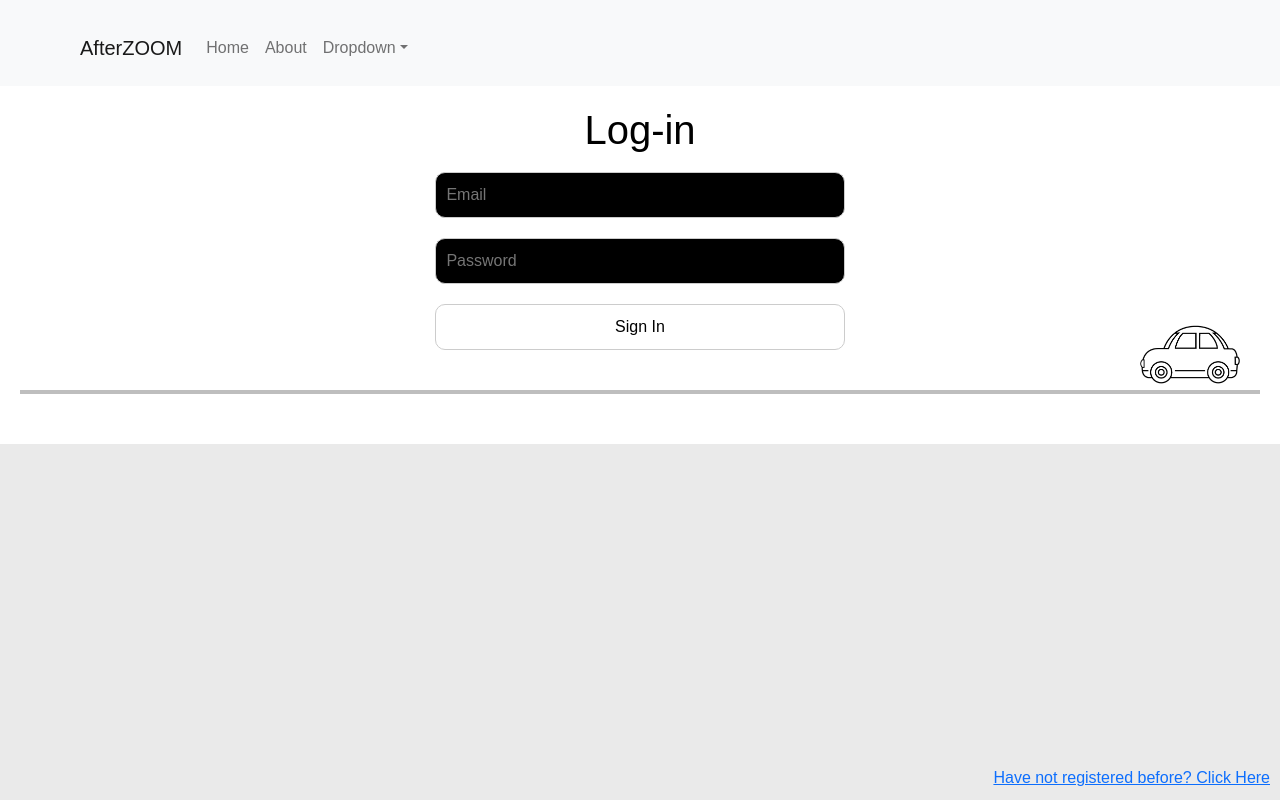
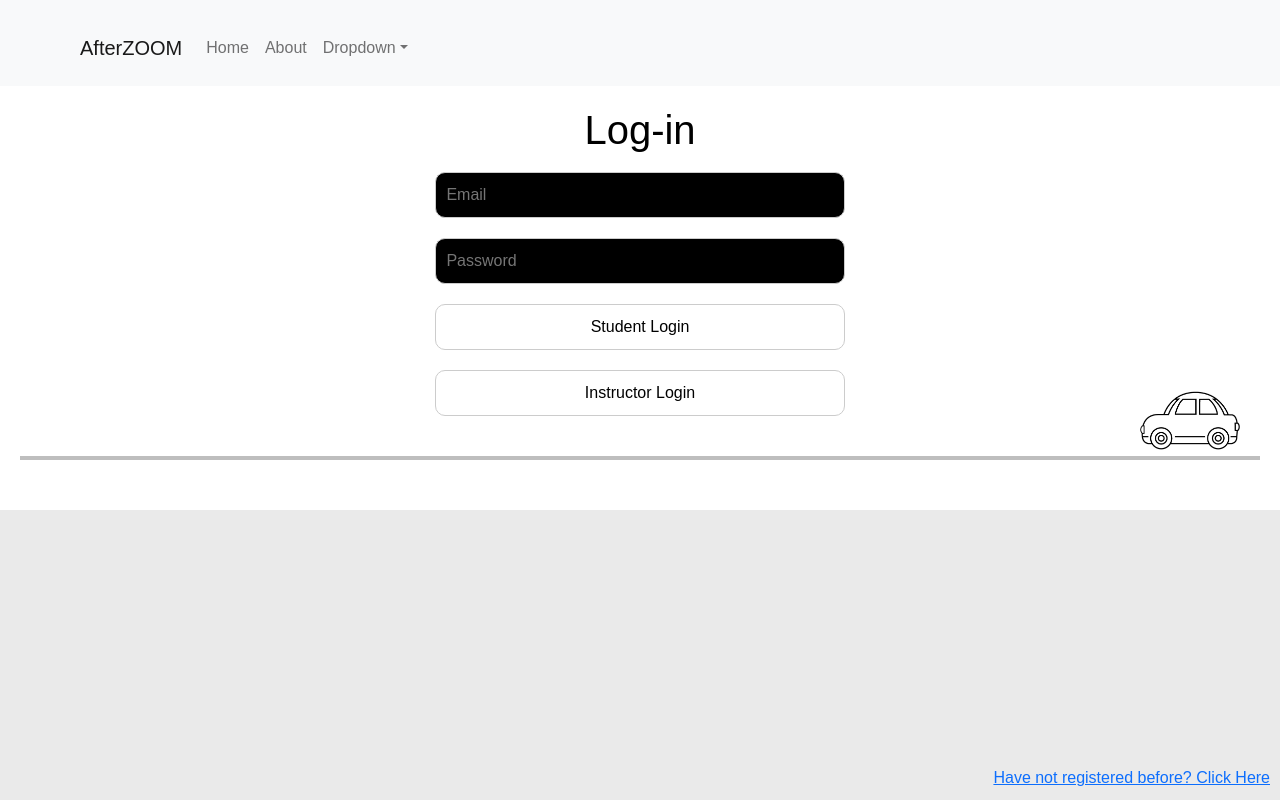
Before and after one commit to Rocket8900/wadproject, a React (Create React App) app in the folder afterzoom/: page /login in a window 1280 px wide. Built offline with nearby package versions, Linux system fonts and the light colour scheme.

Commit message:
login attempt

```diff
--- a/afterzoom/src/App.js
+++ b/afterzoom/src/App.js
@@ -1,7 +1,7 @@
 import NavbarComponent from "./components/ui/Navbar";
 import { Home } from "./components/home/Home";
 import { Login } from "./components/login/Login";
-import { UserDashboard } from "./components/dashboards/UserDashboard";
+import { StudentDashboard } from "./components/dashboards/StudentDashboard";
 import { InstructorDashboard } from "./components/dashboards/InstructorDashboard";
 import  Registration  from "./components/registration/registration";
 import InstructorsComponent from "./components/instructors/instructors";
@@ -21,7 +21,7 @@ export default function App() {
         <Route path="/" element={<Home />} />
         <Route path="/login" element={<Login />} />
         <Route path="/registration" element={<Registration />} />
-        <Route path="/student-dashboard" element={<UserDashboard />} />
+        <Route path="/student-dashboard" element={<StudentDashboard />} />
         <Route path="/instructor-dashboard" element={<InstructorDashboard />} />
         <Route path="/instructors" element={<InstructorsComponent />} />
         <Route path="/instructor" element={<InstructorComponent />} />
--- a/afterzoom/src/components/dashboards/UserDashboard.js
+++ b/afterzoom/src/components/dashboards/StudentDashboard.js
@@ -4,7 +4,7 @@ import './Dashboard.css';
 import Container from 'react-bootstrap/Container';
 import Button from 'react-bootstrap/Button';
 
-export function UserDashboard() {
+export function StudentDashboard() {
     return (
         <Container>
             {/* Top 3 Buttons */}
--- a/afterzoom/src/components/login/Login.js
+++ b/afterzoom/src/components/login/Login.js
@@ -1,7 +1,10 @@
 import React, { useState } from 'react';
 import carImage from './car.jpg'; // Import car image
+import { useNavigate } from 'react-router-dom';
+import axios from 'axios';
 
 export function Login() {
+  const navigate = useNavigate();
   const [email, setEmail] = useState('');
   const [password, setPassword] = useState('');
 
@@ -15,12 +18,58 @@ export function Login() {
     width: '33%',
   };
 
+  const loginStyles = { // for login buttons
+    backgroundColor: 'white',
+    borderRadius: '10px',
+    padding: '10px 20px',
+    margin: '10px',
+    border: '1px solid #ccc',
+    cursor: 'pointer',
+    width: '33%',
+  };
+
   const handleEmailChange = (e) => {
     setEmail(e.target.value);
   };
 
   const handlePasswordChange = (e) => {
     setPassword(e.target.value);
+  };
+
+  const handleStudentLogin = async () => {
+    try {
+      const response = await axios.post('http://localhost:3001/v1/api/student/login', {
+        username: email,
+        password,
+      });
+
+      // Handle successful student login here
+      console.log(response.data);
+      // Redirect to the student dashboard
+      navigate.push('/student-dashboard');
+
+    } catch (error) {
+      // Handle errors here
+      console.error(error);
+    }
+  };
+
+  const handleInstructorLogin = async () => {
+    try {
+      const response = await axios.post('http://localhost:3001/v1/api/instructor/login', {
+        email,
+        password,
+      });
+
+      // Handle successful instructor login
+      console.log(response.data);
+      // Redirect to the instructor dashboard
+      navigate.push('/instructor-dashboard');
+
+    } catch (error) {
+      // Handle login errors here (e.g. show an error message to the user)
+      console.error(error);
+    }
   };
 
   return (
@@ -41,18 +90,18 @@ export function Login() {
           value={password}
           onChange={handlePasswordChange}
         />
-        <button
-          style={{
-            backgroundColor: 'white',
-            borderRadius: '10px',
-            padding: '10px 20px',
-            margin: '10px',
-            border: '1px solid #ccc',
-            cursor: 'pointer',
-            width: '33%',
-          }}
+        <button type="button"
+          style={loginStyles}
+          onClick={handleStudentLogin}
         >
-          Sign In
+          Student Login
+        </button>
+
+        <button type="button"
+          style={loginStyles}
+          onClick={handleInstructorLogin}
+        >
+          Instructor Login
         </button>
       </div>
 
@@ -71,7 +120,7 @@ export function Login() {
       </div>
 
         <div style={{ color: 'black', position: 'absolute', bottom: '10px', right: '10px' }}>
-          <a href="#">Have not registered before? Click Here</a>
+          <a href="/registration">Have not registered before? Click Here</a>
         </div>
 
     </div>
```
